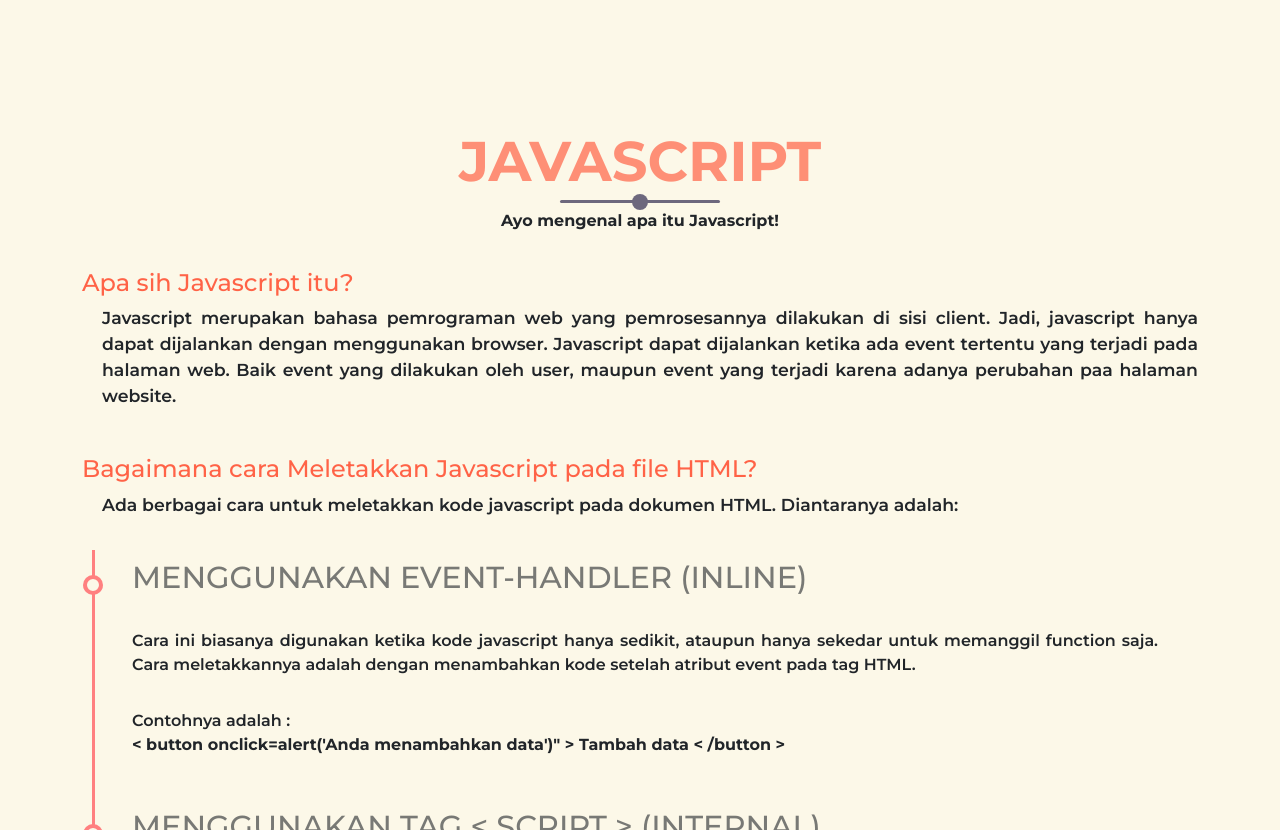
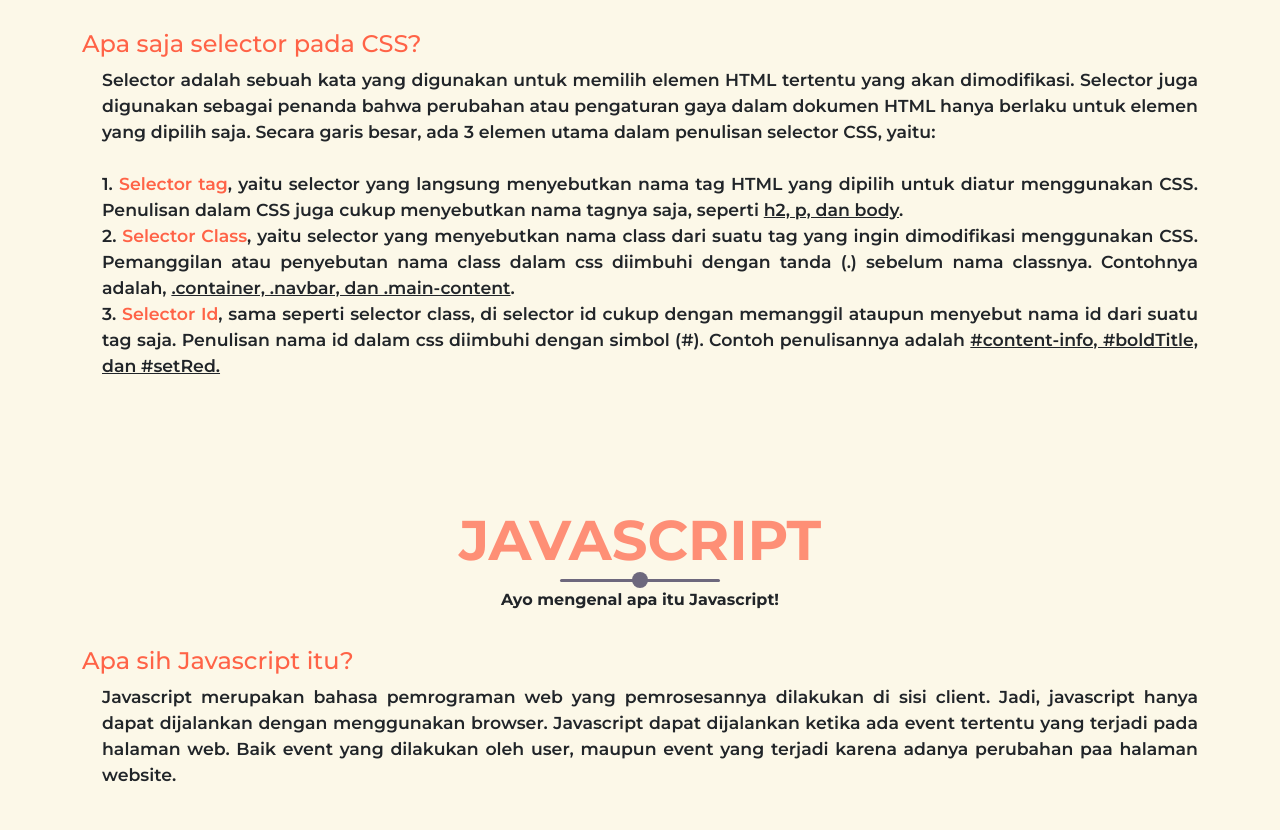
Before and after one commit to Yasminahanjani/miniTask_CCI, a plain HTML site: page index.html in a window 1280 px wide. Shown: the part 4492-5322 px from the top of the page. Drawn offline with nearby package versions, Linux system fonts and the light colour scheme.

Commit message:
new content

```diff
--- a/index.html
+++ b/index.html
@@ -149,6 +149,11 @@
             <p>External CSS adalah penulisan CSS yang disimpan di halaman berbeda dari file HTML, dan disimpan dengan ekstensi ".css". Untuk menghubungkan file HTML dengan CSS, file CSS dipanggil di dalam elemen < head > dengan cara <b>< link rel="stylesheet" href="namafile.css" ></b>. Nama file CSS pada atribut href disesuaikan dengan letak file CSS disimpan. Cara penulisan ini paling disarankan dalam pembuatan website menggunakan HTML. Karena file CSS dapat digunakan oleh lebih dari satu halaman HTML hanya dengan cara dipanggil saja, hal ini meningkatkan efisiensi waktu dalam pembuatan website.<p>
         </div>
     </div>
+    <br><h4 style="color: tomato;">Apa saja selector pada CSS?</h4>
+    <p class="content">Selector adalah sebuah kata yang digunakan untuk memilih elemen HTML tertentu yang akan dimodifikasi. Selector juga digunakan sebagai penanda bahwa perubahan atau pengaturan gaya dalam dokumen HTML hanya berlaku untuk elemen yang dipilih saja. Secara garis besar, ada 3 elemen utama dalam penulisan selector CSS, yaitu: <br><br>
+    1. <span style="color: tomato;">Selector tag</span>,  yaitu selector yang langsung menyebutkan nama tag HTML yang dipilih untuk diatur menggunakan CSS. Penulisan dalam CSS juga cukup menyebutkan nama tagnya saja, seperti <u>h2, p, dan body</u>. <br>
+    2. <span style="color: tomato;">Selector Class</span>, yaitu selector yang menyebutkan nama class dari suatu tag yang ingin dimodifikasi menggunakan CSS. Pemanggilan atau penyebutan nama class dalam css diimbuhi dengan tanda (.) sebelum nama classnya. Contohnya adalah, <u>.container, .navbar, dan .main-content</u>. <br>
+    3. <span style="color: tomato;">Selector Id</span>, sama seperti selector class, di selector id cukup dengan memanggil ataupun menyebut nama id dari suatu tag saja. Penulisan nama id dalam css diimbuhi dengan simbol (#). Contoh penulisannya adalah <u>#content-info, #boldTitle, dan #setRed. </u> </p>
     </div>
   </section>
 
```
